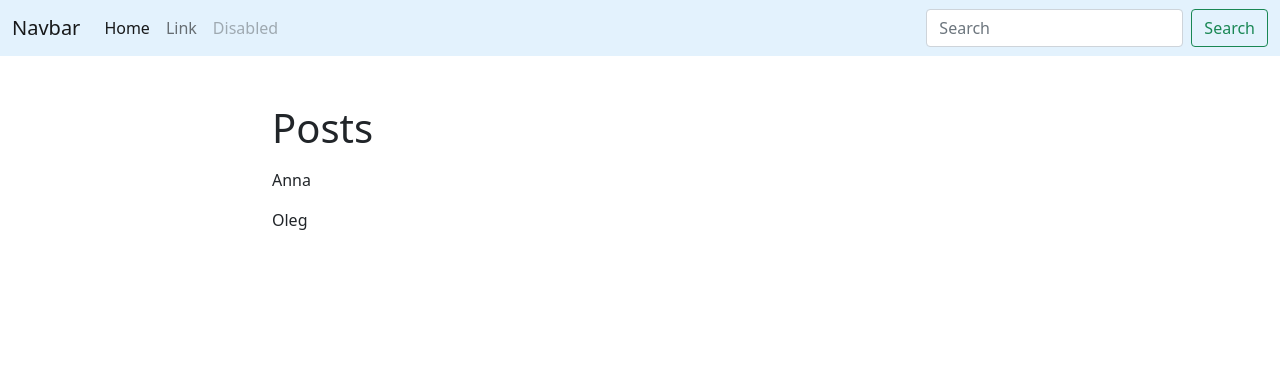
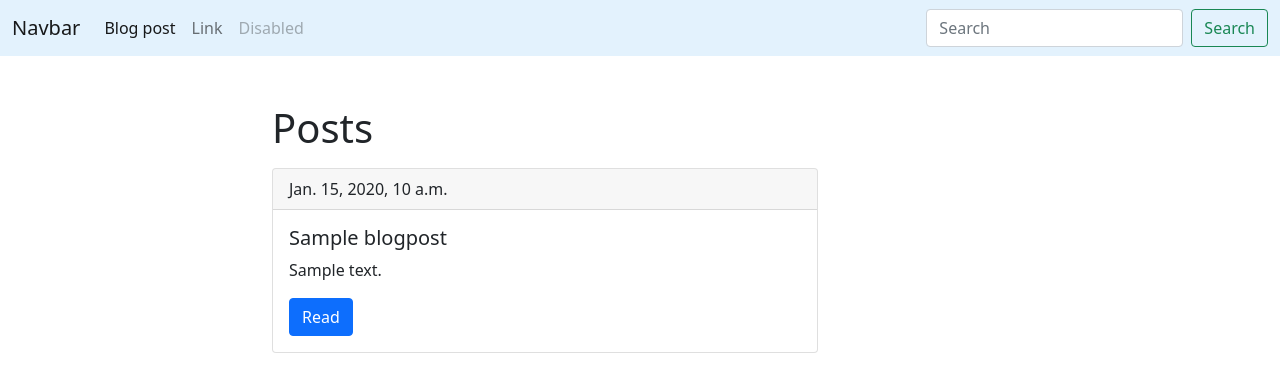
Before and after one commit to Lekuro/django_blog_beginer, a Django app: page /blog/blogposts/ in a window 1280 px wide. Shown: the top 392 px of the page. Run offline with Django 3.2, Linux system fonts and the light colour scheme; tables that the repository leaves empty hold one stand-in row (values such as "Sample post").

Commit message:
finished 4th lesson

```diff
--- a/blogengine/blog/models.py
+++ b/blogengine/blog/models.py
@@ -1 +1,15 @@
 from django.db import models
+from django.shortcuts import reverse
+
+
+class BlogPost(models.Model):
+    title = models.CharField(max_length=150, db_index=True)
+    slug = models.SlugField(max_length=150, unique=True)  # A-Za-z0-9-_
+    body = models.TextField(blank=True, db_index=True)
+    date_pub = models.DateTimeField(auto_now_add=True)
+
+    def __str__(self) -> str:
+        return self.title
+
+    def get_absolute_url(self):
+        return reverse('blogpost_detail_endpoint', kwargs={'slug': self.slug})
--- a/blogengine/blog/urls.py
+++ b/blogengine/blog/urls.py
@@ -1,7 +1,9 @@
 from django.urls import path
-from blog.views import hello, blogposts_list
+from blog.views import *
 
 urlpatterns = [
     path('hello/', hello),
-    path('blogposts/', blogposts_list)
+    path('blogposts/', blogposts_list, name='blogpost_list_endpoint'),
+    path('blogpost/<str:slug>/', blogpost_detail,
+         name='blogpost_detail_endpoint'),
 ]
--- a/blogengine/blog/views.py
+++ b/blogengine/blog/views.py
@@ -1,5 +1,6 @@
 from django.shortcuts import render
 from django.http import HttpResponse
+from blog.models import BlogPost
 
 def hello(request):
     print('request ', request)
@@ -8,5 +9,10 @@ def hello(request):
     return HttpResponse('<h1>Hello world</h1>')
 
 def blogposts_list(request):
-    l=['Anna','Oleg']
-    return render(request,'blog/index.html', context={'names':l})
+    blogposts = BlogPost.objects.all()
+    return render(request,'blog/index.html', context={'blogposts':blogposts})
+
+def blogpost_detail(request,slug):
+    post= BlogPost.objects.get(slug__iexact=slug)
+    print(request,post)
+    return render(request,'blog/post_detail.html',context={'blogpost':post})
--- a/blogengine/templates/base.html
+++ b/blogengine/templates/base.html
@@ -24,7 +24,7 @@
             <div class="collapse navbar-collapse" id="navbarSupportedContent">
                 <ul class="navbar-nav me-auto mb-2 mb-lg-0">
                     <li class="nav-item">
-                        <a class="nav-link active" aria-current="page" href="#">Home</a>
+                        <a class="nav-link active" aria-current="page" href="{% url 'blogpost_list_endpoint'  %}">Blog post</a>
                     </li>
                     <li class="nav-item">
                         <a class="nav-link" href="#">Link</a>
--- a/blogengine/templates/blog/index.html
+++ b/blogengine/templates/blog/index.html
@@ -4,7 +4,17 @@
 
 {% block content %}
 <h1 class="mb-3">Posts</h1>
-{% for name in names %}
-<p>{{name}}</p>
+{% for blogpost in blogposts %}
+<div class="card">
+    <div class="card-header">
+        {{blogpost.date_pub}}
+    </div>
+    <div class="card-body">
+        <h5 class="card-title">{{blogpost.title}}</h5>
+        <p class="card-text">{{blogpost.body|truncatewords:15}}</p><!-- take only 15 words -->
+        <!-- <a href="{% url 'blogpost_detail_endpoint' slug=blogpost.slug %}" class="btn btn-primary">Read</a> -->
+        <a href="{{blogpost.get_absolute_url}}" class="btn btn-primary">Read</a>
+    </div>
+</div>
 {% endfor %}
 {% endblock %}
```
Also changed, not shown: blogengine/templates/blog/post_detail.html (added, +10 -0 lines), used_comand.txt (added, +29 -0 lines), blogengine/blog/migrations/0001_initial.py (added), 1 other file.
